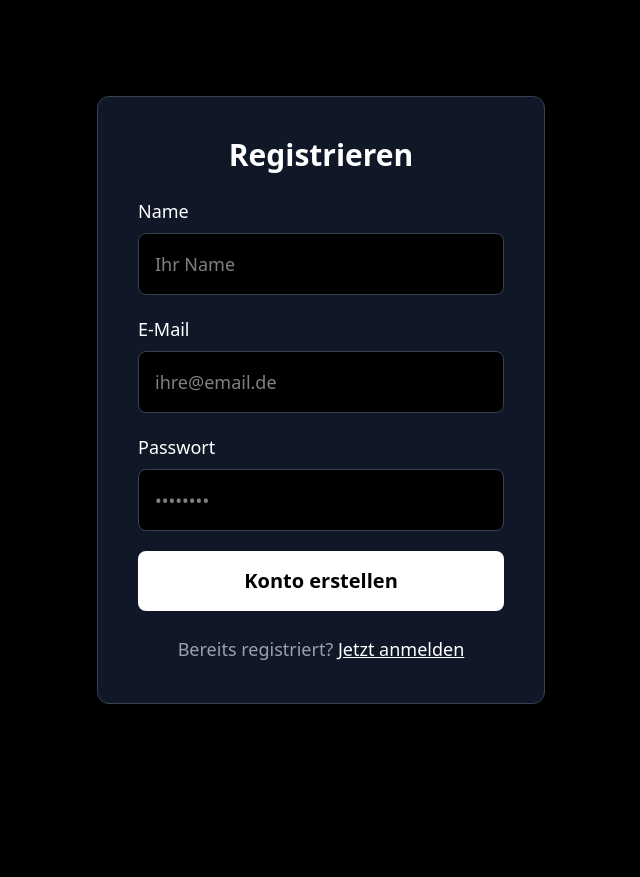
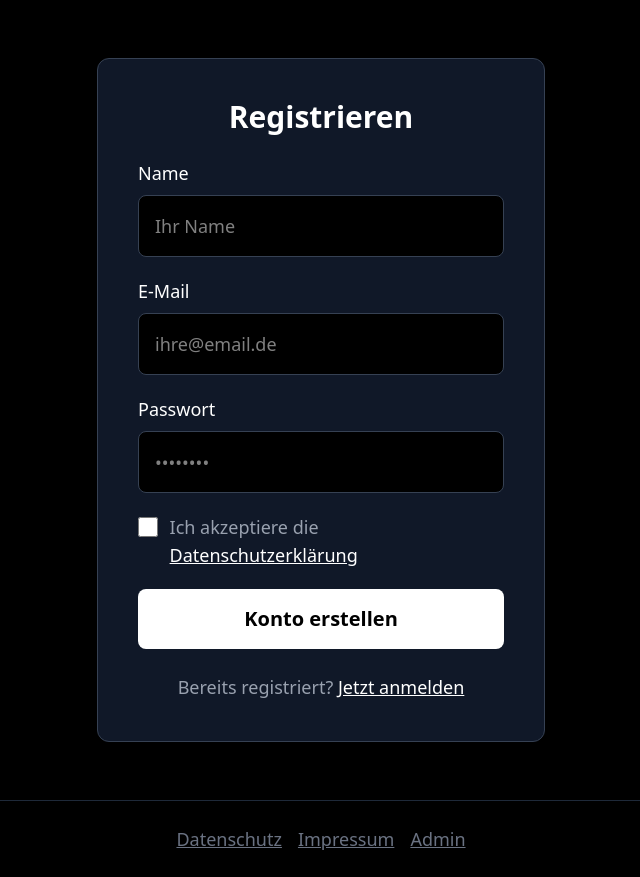
Before and after one commit to housniadmy-rgb/autooffice-pro-neu, a Next.js app: page /registrieren in a window 1280 px wide. Shown: the whole page, without its empty margins (319-959 px from the left). Before the commit the page ends 800 px from the top, so only its background shows below. Built offline with nearby package versions, Linux system fonts and the light colour scheme.

Commit message:
DSGVO-Checkbox + Footer auf allen Seiten

```diff
--- a/app/layout.tsx
+++ b/app/layout.tsx
@@ -8,7 +8,14 @@ export const metadata = {
 export default function RootLayout({ children }: { children: React.ReactNode }) {
   return (
     <html lang="de" className="dark">
-      <body className="bg-black text-white text-lg min-h-screen antialiased">{children}</body>
+      <body className="bg-black text-white text-lg min-h-screen antialiased flex flex-col">
+        <main className="flex-1">{children}</main>
+        <footer className="text-center text-gray-500 text-lg py-6 border-t border-gray-800">
+          <a href="/datenschutz" className="underline mr-4">Datenschutz</a>
+          <a href="/impressum" className="underline mr-4">Impressum</a>
+          <a href="/admin" className="underline">Admin</a>
+        </footer>
+      </body>
     </html>
   )
 }
--- a/app/registrieren/page.tsx
+++ b/app/registrieren/page.tsx
@@ -13,12 +13,13 @@ export default function Registrieren() {
   const [name, setName] = useState("")
   const [message, setMessage] = useState("")
   const [loading, setLoading] = useState(false)
+  const [dsgvo, setDsgvo] = useState(false)
 
   const handleRegister = async (e: React.FormEvent) => {
     e.preventDefault()
+    if (!dsgvo) { setMessage("Bitte akzeptieren Sie die Datenschutzerklärung."); return }
     setLoading(true)
     setMessage("")
-
     const res = await fetch(`${SUPABASE_URL}/auth/v1/signup`, {
       method: "POST",
       headers: { "Content-Type": "application/json", "apikey": SUPABASE_KEY },
@@ -26,10 +27,8 @@ export default function Registrieren() {
     })
     const data = await res.json()
     setLoading(false)
-
-    if (!res.ok) {
-      setMessage(data.msg || "Registrierung fehlgeschlagen")
-    } else {
+    if (!res.ok) { setMessage(data.msg || "Registrierung fehlgeschlagen") }
+    else {
       if (data.access_token) localStorage.setItem("supabase_token", data.access_token)
       setMessage("Registrierung erfolgreich!")
       setTimeout(() => router.push("/dashboard"), 1000)
@@ -44,6 +43,10 @@ export default function Registrieren() {
           <div><label className="block text-lg mb-2">Name</label><input type="text" value={name} onChange={(e) => setName(e.target.value)} className="w-full p-4 rounded-lg bg-black border border-gray-700 text-white text-lg" placeholder="Ihr Name" required /></div>
           <div><label className="block text-lg mb-2">E-Mail</label><input type="email" value={email} onChange={(e) => setEmail(e.target.value)} className="w-full p-4 rounded-lg bg-black border border-gray-700 text-white text-lg" placeholder="ihre@email.de" required /></div>
           <div><label className="block text-lg mb-2">Passwort</label><input type="password" value={password} onChange={(e) => setPassword(e.target.value)} className="w-full p-4 rounded-lg bg-black border border-gray-700 text-white text-lg" placeholder="••••••••" required /></div>
+          <div className="flex items-start gap-3">
+            <input type="checkbox" checked={dsgvo} onChange={(e) => setDsgvo(e.target.checked)} className="mt-1 w-5 h-5" />
+            <label className="text-gray-400 text-lg">Ich akzeptiere die <Link href="/datenschutz" className="text-white underline" target="_blank">Datenschutzerklärung</Link></label>
+          </div>
           <button type="submit" disabled={loading} className="w-full bg-white text-black text-xl font-semibold py-4 rounded-lg hover:bg-gray-200 transition disabled:opacity-50">{loading ? "Wird registriert..." : "Konto erstellen"}</button>
         </form>
         {message && <p className="mt-4 text-center text-gray-400">{message}</p>}
--- /dev/null
+++ b/components/Footer.tsx
@@ -0,0 +1,11 @@
+import Link from "next/link"
+
+export default function Footer() {
+  return (
+    <footer className="text-center text-gray-500 text-lg py-6 border-t border-gray-800 mt-auto">
+      <Link href="/datenschutz" className="underline mr-4">Datenschutz</Link>
+      <Link href="/impressum" className="underline mr-4">Impressum</Link>
+      <Link href="/admin" className="underline">Admin</Link>
+    </footer>
+  )
+}
```
